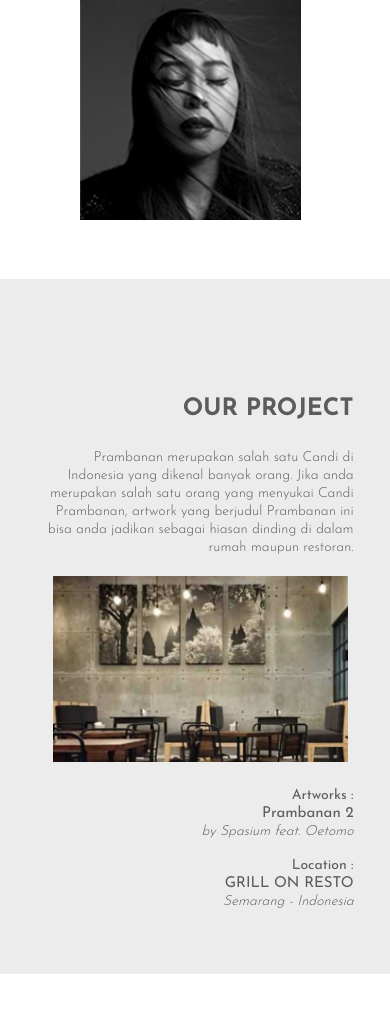
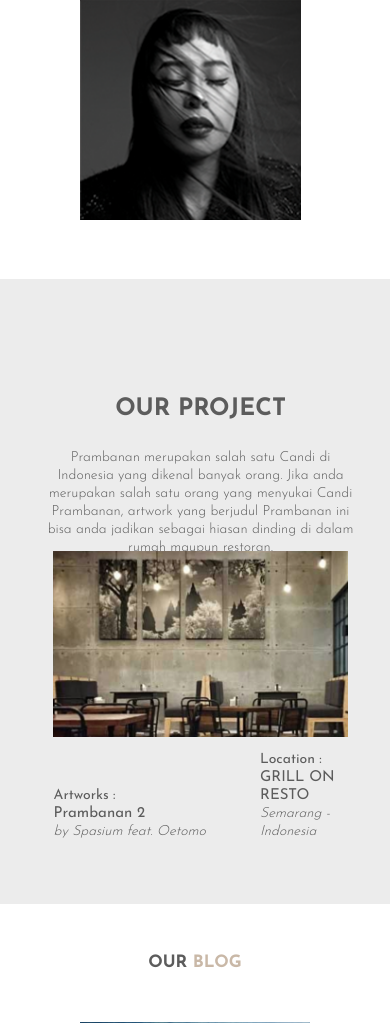
Before and after one commit to Merdeka-45/spasium, a PHP site: page / in a window 390 px wide. Shown: the part 4523-5546 px from the top of the page. Run offline with PHP 8.4, Linux system fonts and the light colour scheme.

Commit message:
update revision from mas cepi: aboutus and project txt align

```diff
--- a/assets/css/responsive.css
+++ b/assets/css/responsive.css
@@ -27,7 +27,7 @@
     #about-us .col-9 h4{
         margin-bottom: 5%;
     }
-    .detail-about-us div{
+    .detail-about-us{
         text-align: center;
     }
     .service{
@@ -57,16 +57,26 @@
     }
     #our-project .col-10:first-child{
         margin-top: 20px;
+        text-align: center !important;
     }
     #our-project .col-10:first-child h4{
         margin-bottom: 25px;
     }
-    #our-project .row .col-10:first-child p:nth-child(3){
+    #our-project .row .col-10:first-child .artwork-project{
         margin-top: 75%;
+        margin-left: 2%;
+        text-align: left;
     }
+    #our-project .row .col-10:first-child .location-project{
+        text-align: left;
+        position: absolute;
+        bottom: 0%;
+        left: 70%;
+    }
+
     #our-project .row .col-10:last-child{
         position: absolute;
-        top: 250px;;
+        top: 225px;;
         right: 7%;
     }
     #our-project img{
@@ -88,6 +98,9 @@
     .row{
         justify-content: center;
     }
+    .image-detail, .photo, .thumb-blog{
+        float: left !important;
+    }
     #our-project img{
         width: 100%;
     }
@@ -102,6 +115,9 @@
     }
     .image-detail.tile-2{
         width: 50%;
+    }
+    .detail-about-us{
+        text-align: center;
     }
     #about-us .col-md-8{
         text-align: center;
@@ -135,12 +151,21 @@
     }
     #our-project .col-10:first-child{
         margin-top: 20px;
+        text-align: center !important;
     }
     #our-project .col-10:first-child h4{
         margin-bottom: 25px;
     }
-    #our-project .row .col-10:first-child p:nth-child(3){
+    #our-project .row .col-10:first-child .artwork-project{
         margin-top: 75%;
+        margin-left: 2%;
+        text-align: left;
+    }
+    #our-project .row .col-10:first-child .location-project{
+        text-align: left;
+        position: absolute;
+        bottom: 0%;
+        left: 70%;
     }
     #our-project .row .col-10:last-child{
         position: absolute;
--- a/index.html
+++ b/index.html
@@ -272,16 +272,20 @@
                     <p>
                         Prambanan merupakan salah satu Candi di Indonesia yang dikenal banyak orang. Jika anda merupakan salah satu orang yang menyukai Candi Prambanan, artwork yang berjudul Prambanan ini bisa anda jadikan sebagai hiasan dinding di dalam rumah maupun restoran.
                     </p>
+                    <div class="artwork-project">
                         <p class="regular p-no-ma mb-1">Artworks :</p>
                         <p>
                             <span class="regular">Prambanan 2</span> </br>
                             <i>by Spasium feat. Oetomo</i>
                         </p>
+                    </div>
+                    <div class="location-project">
                         <p class="regular p-no-ma mb-1">Location :</p>
                         <p>
                             <span class="regular">GRILL ON RESTO</span> </br>
                             <i>Semarang - Indonesia</i>
                         </p>
+                    </div>
 
                 </div>
                 <div class="col-10 col-md-8">
```
Lines whose indentation alone changed are shown as unchanged.
